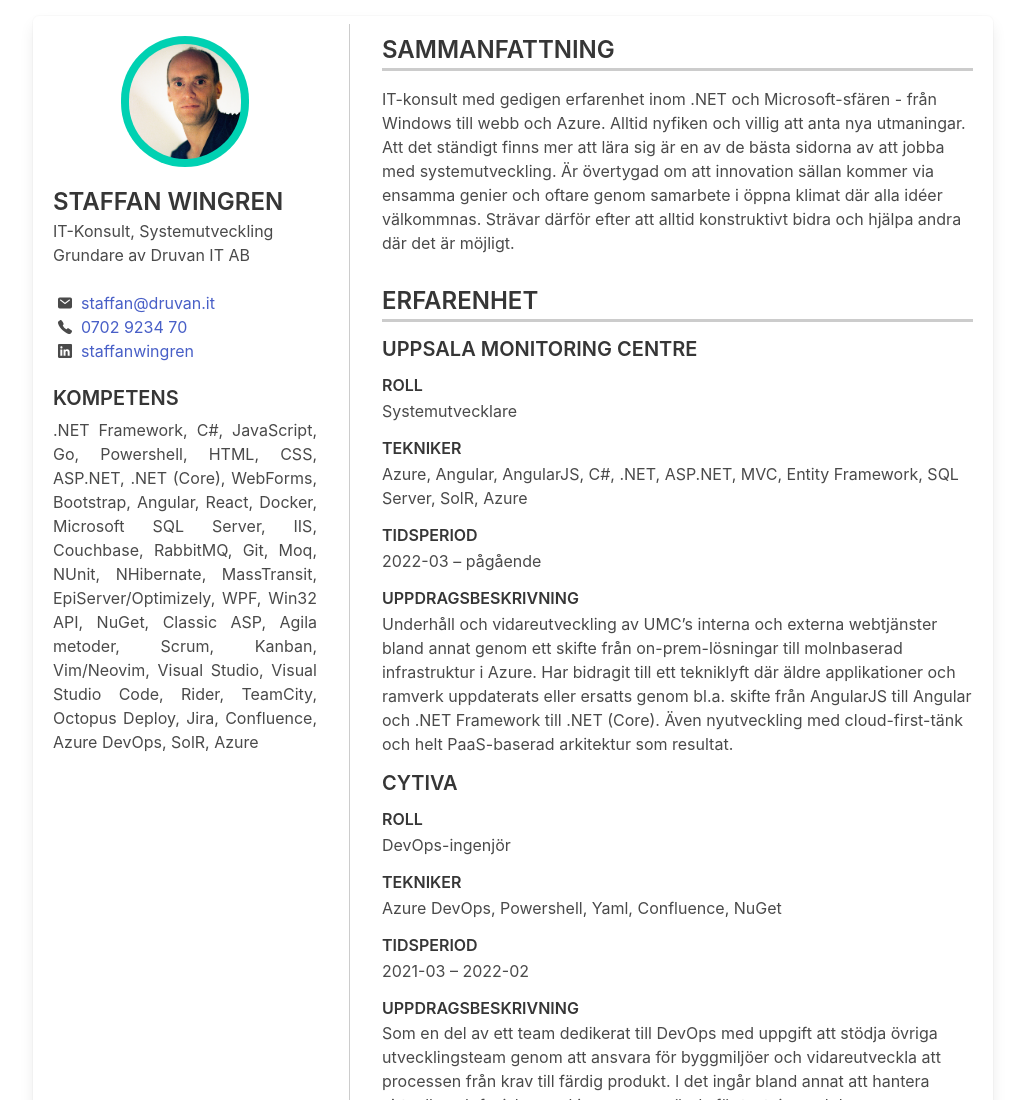
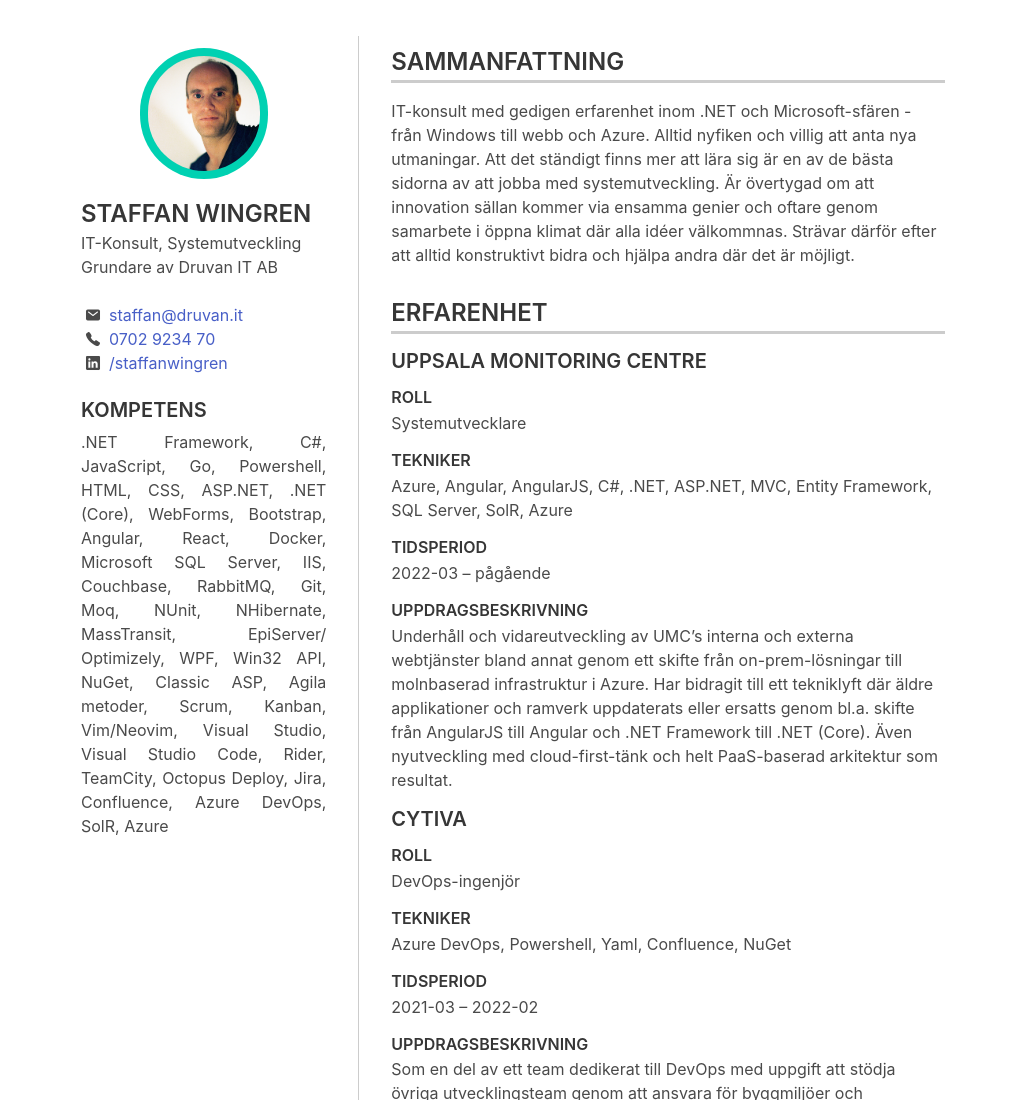
Before and after one commit to staffanwingren/cv, a plain HTML site: page docs/index.html in a window 1280 px wide. Shown: the top 1100 px of the page, without its empty margins (127-1152 px from the left). Drawn offline with nearby package versions, Linux system fonts and the light colour scheme.

Commit message:
Update layout to work better for print

```diff
--- a/docs/index.html
+++ b/docs/index.html
@@ -13,7 +13,7 @@
   <![endif]-->
 </head>
   <body>
-    <div class="container is-max-desktop mt-4">
+    <div class="container section is-max-desktop">
       <!--<section class="hero is-primary">
         <header id="title-block-header">
           <h1 class="title is-1">CV - Staffan Wingren - Druvan IT
@@ -21,7 +21,7 @@ AB</h1>
         </header>
       </section>-->
 
-      <div class="box">
+      <div class="">
       <div class="columns is-variable is-8">
         <section class="column is-one-third">
 <section class="block">
@@ -57,9 +57,7 @@ AB</h1>
     <span class="icon-text">
       <span class="icon"><ion-icon name="logo-linkedin"></ion-icon></span>
       <span>
-        <a href="https://www.linkedin.com/in/staffanwingren">
-          <span class="is-hidden-touch is-hidden-desktop">www.linkedin.com/in/</span>staffanwingren
-        </a>
+        <a href="https://www.linkedin.com/in/staffanwingren">/staffanwingren</a>
       </span>
     </span>
   </li>
@@ -68,7 +66,7 @@ AB</h1>
 
 <section class="block">
   <h5 class="title is-5 mb-2">Kompetens</h3>
-  <p class="has-text-justified">
+  <p class="has-text-justified-desktop">
     <span class="comma-separate">.NET Framework</span>
     <span class="comma-separate">C#</span>
     <span class="comma-separate">JavaScript</span>
```
Also changed, not shown: page.html (+2 -2 lines), sidebar.html (+2 -4 lines), 1 other file.
